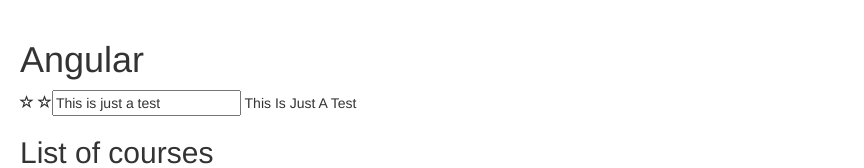
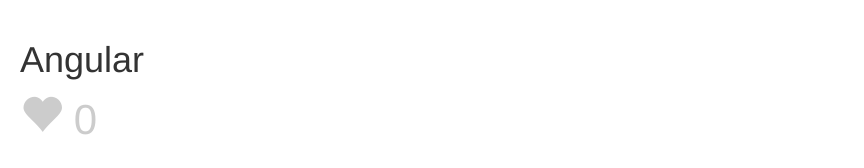
Before and after one commit to ajspeller/angular-fundamentals, an Angular app: page / in a window 1280 px wide. Shown: the top 168 px of the page, without its empty margins (0-864 px from the left). Built offline with nearby package versions, Linux system fonts and the light colour scheme.

Commit message:
Add like component

```diff
--- a/src/app/app.component.html
+++ b/src/app/app.component.html
@@ -1,5 +1,13 @@
 
 <h1>Angular</h1>
+
+<app-like
+  [likesCount]="tweet.likesCount"
+  [isActive]="tweet.isLiked"></app-like>
+
+<br>
+<br>
+
 
 <app-star></app-star>
 
--- a/src/app/app.component.ts
+++ b/src/app/app.component.ts
@@ -7,4 +7,9 @@
 })
 export class AppComponent {
   title = 'app';
+  tweet = {
+    body: `Here is the body of the tweet`,
+    likesCount: 0,
+    isLiked: false
+  };
 }
--- a/src/app/app.module.ts
+++ b/src/app/app.module.ts
@@ -11,6 +11,7 @@
 import { SummaryPipe } from './summary.pipe';
 import { StarComponent } from './star/star.component';
 import { TitleCasePipe } from './title-case.pipe';
+import { LikeComponent } from './like/like.component';
 
 @NgModule({
   declarations: [
@@ -20,7 +21,8 @@
     AuthorsComponent,
     SummaryPipe,
     StarComponent,
-    TitleCasePipe
+    TitleCasePipe,
+    LikeComponent
   ],
   imports: [
     BrowserModule,
--- /dev/null
+++ b/src/app/like/like.component.css
@@ -0,0 +1,9 @@
+.highlighted {
+  color: deeppink;
+  cursor: pointer;
+}
+
+span {
+  font-size: 3em;
+  color: #ccc;
+}
--- /dev/null
+++ b/src/app/like/like.component.html
@@ -0,0 +1,5 @@
+<span (click)="onClick()" class="glyphicon glyphicon-heart"
+[class.highlighted]="isActive">
+</span><span>
+  {{likesCount}}
+</span>
--- /dev/null
+++ b/src/app/like/like.component.ts
@@ -0,0 +1,23 @@
+import { Component, OnInit, Input } from '@angular/core';
+
+@Component({
+  selector: 'app-like',
+  templateUrl: './like.component.html',
+  styleUrls: ['./like.component.css']
+})
+export class LikeComponent implements OnInit {
+  @Input() likesCount: number;
+  @Input() isActive: boolean;
+
+  constructor() { }
+
+  ngOnInit() {
+  }
+
+  onClick() {
+    this.isActive = !this.isActive;
+    this.isActive ? this.likesCount++ : this.likesCount--;
+    console.log(this.isActive);
+  }
+
+}
--- a/src/app/star/star.component.ts
+++ b/src/app/star/star.component.ts
@@ -1,4 +1,4 @@
-import { Component, OnInit } from '@angular/core';
+import { Component, OnInit, Output, EventEmitter } from '@angular/core';
 
 @Component({
   selector: 'app-star',
@@ -7,6 +7,8 @@
 })
 export class StarComponent implements OnInit {
   isAcive: boolean;
+
+  @Output() change = new EventEmitter();
 
   constructor() { }
 
```
Also changed, not shown: 1 other file (tests, documents, lock files or other folders).
